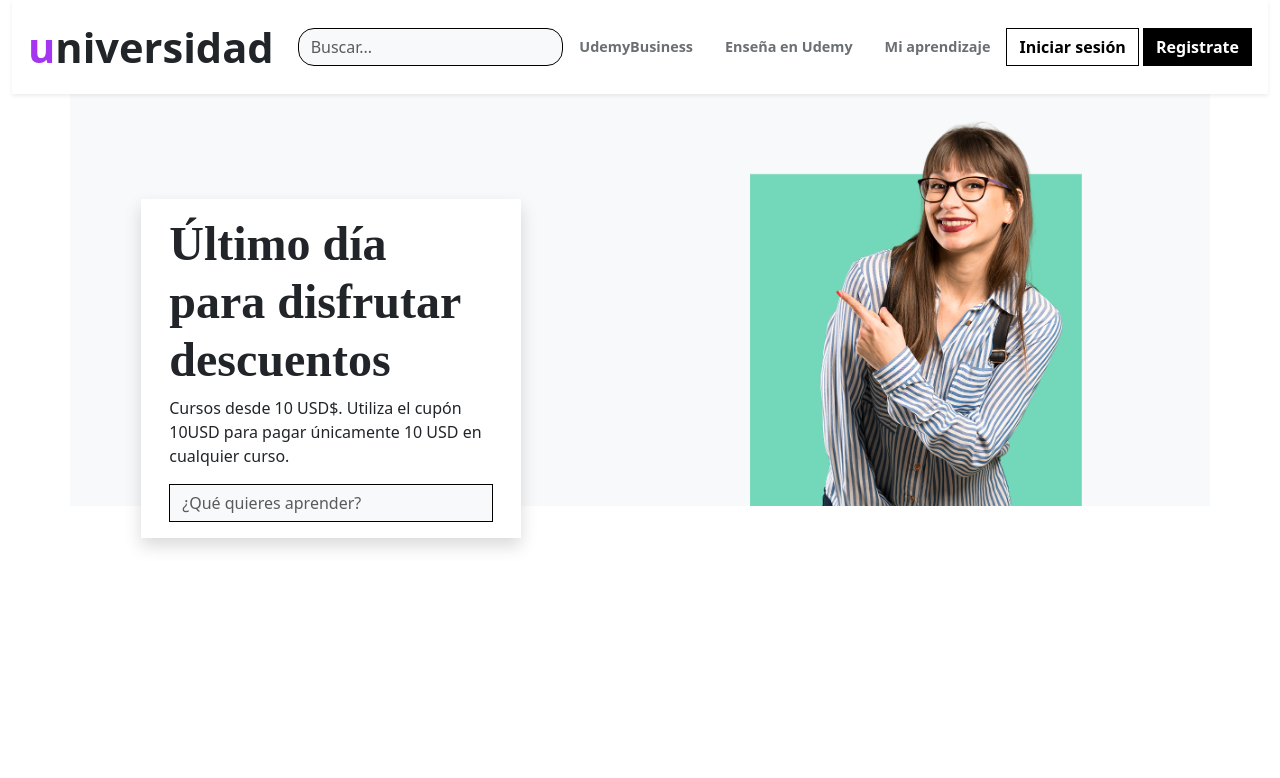
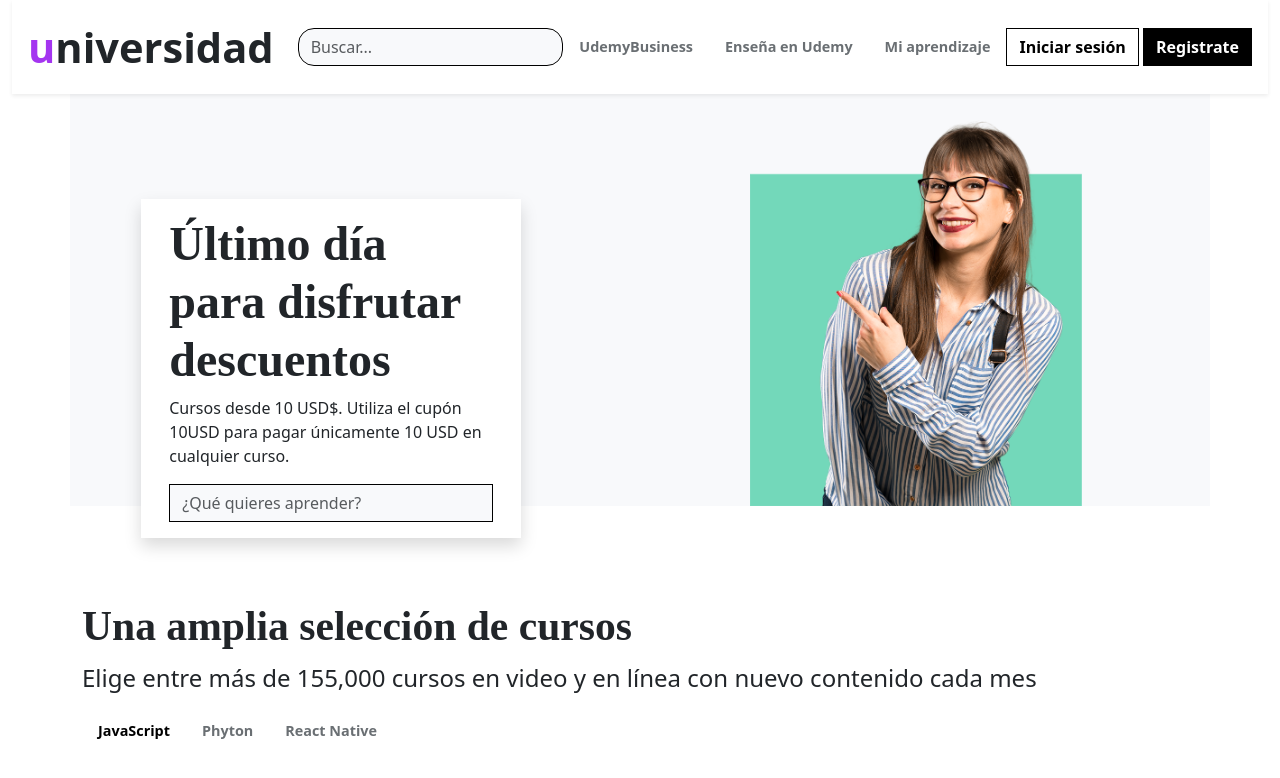
Before and after one commit to Naibaf93/Udemyclon, a website: page index.html in a window 1280 px wide. Drawn offline with nearby package versions, Linux system fonts and the light colour scheme; a web font is replaced by a local one.

Commit message:
comenzando la seccion cursos

```diff
--- a/index.html
+++ b/index.html
@@ -49,5 +49,22 @@
             </div>
         </div>
     </section>
+
+    <section class="cursos container-xl mt-5 pt-5">
+        <h3>Una amplia selección de cursos</h3>
+        <p class="fs-4">Elige entre más de 155,000 cursos en video y en línea con nuevo contenido cada mes</p>
+
+        <nav class="nav">
+            <li class="nav-item">
+                <a href="" class="nav-link active">JavaScript</a>
+            </li>
+            <li class="nav-item">
+                <a href="" class="nav-link">Phyton</a>
+            </li>
+            <li class="nav-item">
+                <a href="" class="nav-link">React Native</a>
+            </li>
+        </nav>
+    </section>
 </body>
 </html>
--- /dev/null
+++ b/src/scss/ui/_cursos.scss
@@ -0,0 +1,7 @@
+@use '../custom' as *;
+
+.nav {
+    .active {
+        color: $dark;
+    }
+}
--- a/src/scss/ui/_index.scss
+++ b/src/scss/ui/_index.scss
@@ -1,2 +1,3 @@
 @forward 'header';
 @forward 'descuentos';
+@forward 'cursos';
```
Also changed, not shown: build/css/app.css.
